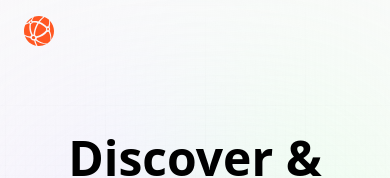
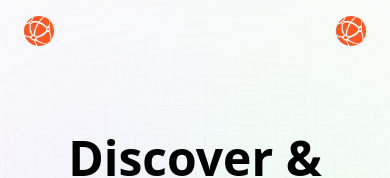
Before and after one commit to UdonShabu/noob-next-prompt, a Next.js app: page / in a window 390 px wide. Shown: the top 178 px of the page. Built offline with nearby package versions, Linux system fonts and the light colour scheme.

Commit message:
Add mobile menu

```diff
--- a/components/Nav.tsx
+++ b/components/Nav.tsx
@@ -1,9 +1,12 @@
+"use client";
 import Image from "next/image";
 import Link from "next/link";
-import React from "react";
+import React, { useState } from "react";
 
 const Nav = () => {
   const isUserLoggedIn = true;
+  const [toggleDropDown, setToggleDropDown] = useState(false);
+
   return (
     <nav className="w-full flex-between mb-16 pt-4">
       <Link href="/" className="flex flex-center gap-2">
@@ -17,6 +20,7 @@ const Nav = () => {
         <p className="logo_text">Promptopia</p>
       </Link>
 
+      {/* Desktop navigation */}
       <div className="sm:flex hidden">
         {isUserLoggedIn ? (
           <div className="flex flex_center gap-1 md:gap-3">
@@ -38,6 +42,35 @@ const Nav = () => {
           <p>nani</p>
         )}
       </div>
+
+      {/* Mobile navigation */}
+
+      <div className="sm:hidden  relative">
+        {isUserLoggedIn ? (
+          <div className="flex">
+            <Image
+              src="/assets/images/logo.svg"
+              alt="logo"
+              width={30}
+              height={30}
+              className="object-contain"
+              onClick={() => setToggleDropDown((prev) => !prev)}
+            />
+            {toggleDropDown && (
+              <div
+                className="dropdown"
+                onClick={() => setToggleDropDown(false)}
+              >
+                <Link href="/profile">My profile</Link>
+                <Link href="/create-prompt">Create a prompt</Link>
+                <button className="black_btn w-full">Sign out</button>
+              </div>
+            )}
+          </div>
+        ) : (
+          <p>nani</p>
+        )}
+      </div>
     </nav>
   );
 };
```
